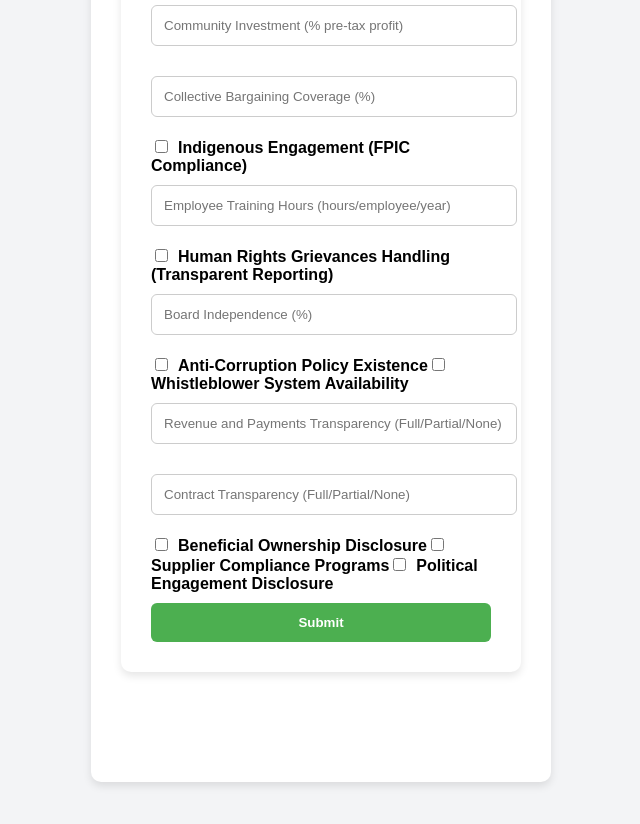
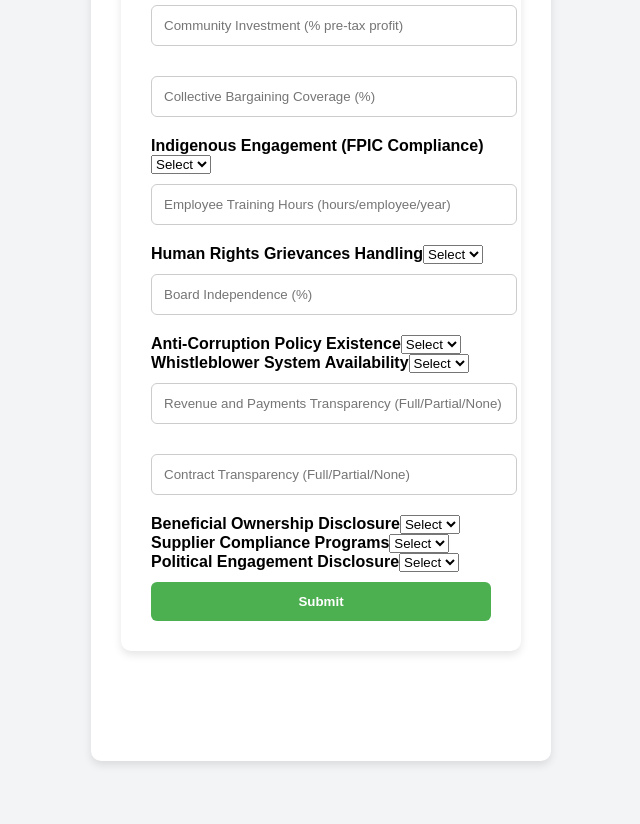
Before and after one commit to sharafatnajibi/esg-frontend, a React (Create React App) app: page /form in a window 1280 px wide. Shown: the part 960-1784 px from the top of the page, without its empty margins (319-959 px from the left). Built offline with nearby package versions, Linux system fonts and the light colour scheme; sample sign-in values are in the browser's storage.

Commit message:
Updated FormPage to dropdown Yes/No for compliance fields

```diff
--- a/src/pages/FormPage.js
+++ b/src/pages/FormPage.js
@@ -17,17 +17,17 @@ function FormPage() {
     localEmployment: '',
     communityInvestment: '',
     collectiveBargaining: '',
-    indigenousEngagement: false,
+    indigenousEngagement: '',
     trainingHours: '',
-    humanRightsGrievance: false,
+    humanRightsGrievance: '',
     boardIndependence: '',
-    antiCorruptionPolicy: false,
-    whistleblowerSystem: false,
+    antiCorruptionPolicy: '',
+    whistleblowerSystem: '',
     revenueTransparency: '',
     contractTransparency: '',
-    beneficialOwnership: false,
-    supplierCompliance: false,
-    politicalEngagement: false,
+    beneficialOwnership: '',
+    supplierCompliance: '',
+    politicalEngagement: '',
   });
 
   useEffect(() => {
@@ -40,11 +40,23 @@ function FormPage() {
 
   const handleSubmit = async (e) => {
     e.preventDefault();
+    const formattedData = {
+      ...formData,
+      indigenousEngagement: formData.indigenousEngagement === 'Yes',
+      humanRightsGrievance: formData.humanRightsGrievance === 'Yes',
+      antiCorruptionPolicy: formData.antiCorruptionPolicy === 'Yes',
+      whistleblowerSystem: formData.whistleblowerSystem === 'Yes',
+      beneficialOwnership: formData.beneficialOwnership === 'Yes',
+      supplierCompliance: formData.supplierCompliance === 'Yes',
+      politicalEngagement: formData.politicalEngagement === 'Yes',
+    };
+
     const response = await fetch('https://esg-backend-1.onrender.com/api/compute', {
       method: 'POST',
       headers: { 'Content-Type': 'application/json' },
-      body: JSON.stringify(formData),
+      body: JSON.stringify(formattedData),
     });
+
     const scores = await response.json();
     navigate('/result', { state: { scores } });
   };
@@ -100,21 +112,26 @@ function FormPage() {
         value={formData.collectiveBargaining}
         onChange={(e) => setFormData({ ...formData, collectiveBargaining: e.target.value })}
       />
-      <label>
-        <input type="checkbox" checked={formData.indigenousEngagement}
-          onChange={(e) => setFormData({ ...formData, indigenousEngagement: e.target.checked })}
-        />
-        Indigenous Engagement (FPIC Compliance)
+
+      <label>Indigenous Engagement (FPIC Compliance)
+        <select value={formData.indigenousEngagement} onChange={(e) => setFormData({ ...formData, indigenousEngagement: e.target.value })}>
+          <option value="">Select</option>
+          <option value="Yes">Yes</option>
+          <option value="No">No</option>
+        </select>
       </label>
+
       <input type="number" placeholder="Employee Training Hours (hours/employee/year)"
         value={formData.trainingHours}
         onChange={(e) => setFormData({ ...formData, trainingHours: e.target.value })}
       />
-      <label>
-        <input type="checkbox" checked={formData.humanRightsGrievance}
-          onChange={(e) => setFormData({ ...formData, humanRightsGrievance: e.target.checked })}
-        />
-        Human Rights Grievances Handling (Transparent Reporting)
+
+      <label>Human Rights Grievances Handling
+        <select value={formData.humanRightsGrievance} onChange={(e) => setFormData({ ...formData, humanRightsGrievance: e.target.value })}>
+          <option value="">Select</option>
+          <option value="Yes">Yes</option>
+          <option value="No">No</option>
+        </select>
       </label>
 
       {/* Governance */}
@@ -122,18 +139,23 @@ function FormPage() {
         value={formData.boardIndependence}
         onChange={(e) => setFormData({ ...formData, boardIndependence: e.target.value })}
       />
-      <label>
-        <input type="checkbox" checked={formData.antiCorruptionPolicy}
-          onChange={(e) => setFormData({ ...formData, antiCorruptionPolicy: e.target.checked })}
-        />
-        Anti-Corruption Policy Existence
+
+      <label>Anti-Corruption Policy Existence
+        <select value={formData.antiCorruptionPolicy} onChange={(e) => setFormData({ ...formData, antiCorruptionPolicy: e.target.value })}>
+          <option value="">Select</option>
+          <option value="Yes">Yes</option>
+          <option value="No">No</option>
+        </select>
       </label>
-      <label>
-        <input type="checkbox" checked={formData.whistleblowerSystem}
-          onChange={(e) => setFormData({ ...formData, whistleblowerSystem: e.target.checked })}
-        />
-        Whistleblower System Availability
+
+      <label>Whistleblower System Availability
+        <select value={formData.whistleblowerSystem} onChange={(e) => setFormData({ ...formData, whistleblowerSystem: e.target.value })}>
+          <option value="">Select</option>
+          <option value="Yes">Yes</option>
+          <option value="No">No</option>
+        </select>
       </label>
+
       <input type="text" placeholder="Revenue and Payments Transparency (Full/Partial/None)"
         value={formData.revenueTransparency}
         onChange={(e) => setFormData({ ...formData, revenueTransparency: e.target.value })}
@@ -142,23 +164,29 @@ function FormPage() {
         value={formData.contractTransparency}
         onChange={(e) => setFormData({ ...formData, contractTransparency: e.target.value })}
       />
-      <label>
-        <input type="checkbox" checked={formData.beneficialOwnership}
-          onChange={(e) => setFormData({ ...formData, beneficialOwnership: e.target.checked })}
-        />
-        Beneficial Ownership Disclosure
+
+      <label>Beneficial Ownership Disclosure
+        <select value={formData.beneficialOwnership} onChange={(e) => setFormData({ ...formData, beneficialOwnership: e.target.value })}>
+          <option value="">Select</option>
+          <option value="Yes">Yes</option>
+          <option value="No">No</option>
+        </select>
       </label>
-      <label>
-        <input type="checkbox" checked={formData.supplierCompliance}
-          onChange={(e) => setFormData({ ...formData, supplierCompliance: e.target.checked })}
-        />
-        Supplier Compliance Programs
+
+      <label>Supplier Compliance Programs
+        <select value={formData.supplierCompliance} onChange={(e) => setFormData({ ...formData, supplierCompliance: e.target.value })}>
+          <option value="">Select</option>
+          <option value="Yes">Yes</option>
+          <option value="No">No</option>
+        </select>
       </label>
-      <label>
-        <input type="checkbox" checked={formData.politicalEngagement}
-          onChange={(e) => setFormData({ ...formData, politicalEngagement: e.target.checked })}
-        />
-        Political Engagement Disclosure
+
+      <label>Political Engagement Disclosure
+        <select value={formData.politicalEngagement} onChange={(e) => setFormData({ ...formData, politicalEngagement: e.target.value })}>
+          <option value="">Select</option>
+          <option value="Yes">Yes</option>
+          <option value="No">No</option>
+        </select>
       </label>
 
       <button type="submit">Submit</button>
```
